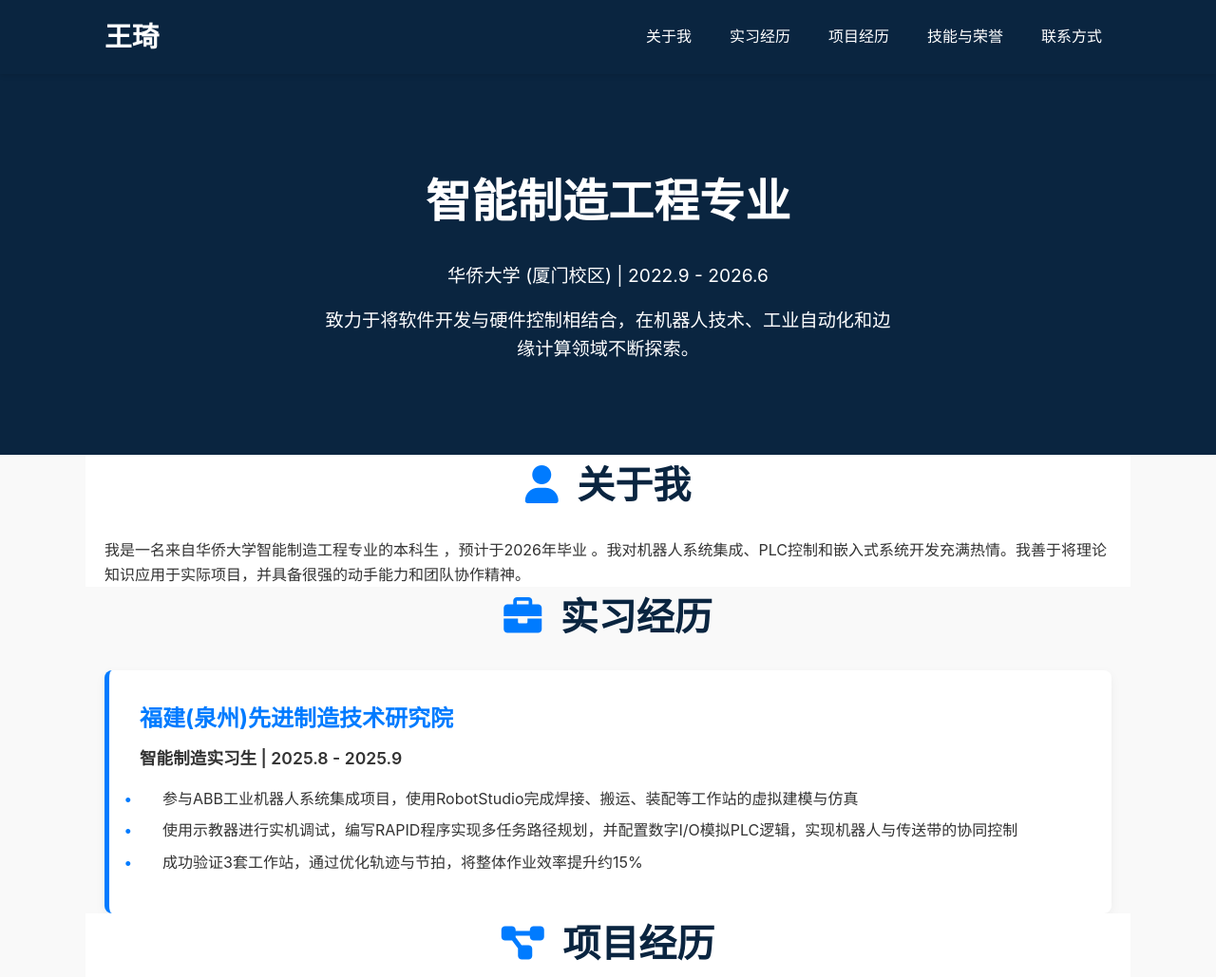
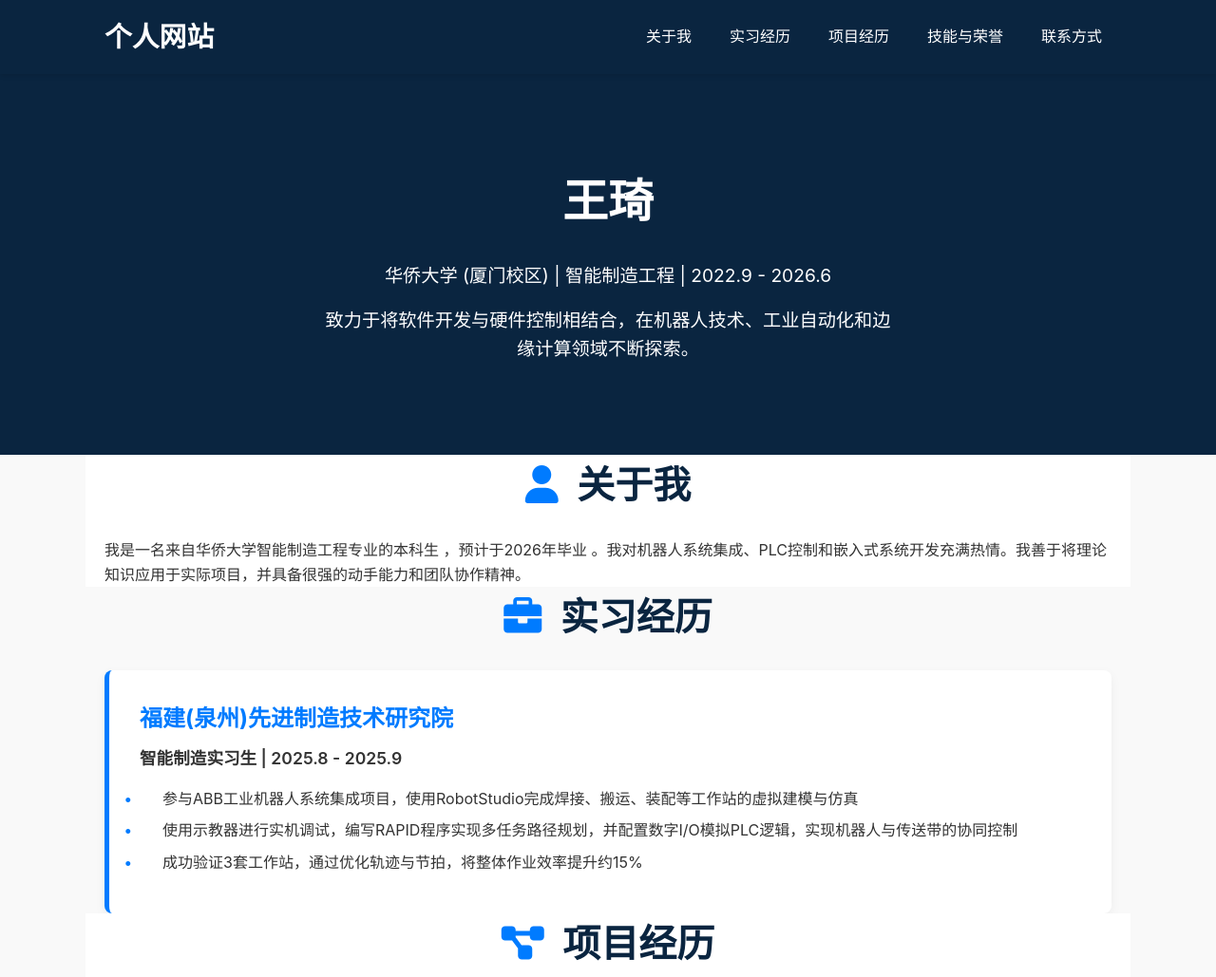
Before and after one commit to torch241/torch241.github.io, a plain HTML site: page index.html in a window 1280 px wide. Shown: the top 1029 px of the page at 95% size. Drawn offline with Linux system fonts and the light colour scheme.

Commit message:
Update index.html

```diff
--- a/index.html
+++ b/index.html
@@ -10,7 +10,7 @@
 <body>
     <header>
         <div class="container">
-            <h1 class="logo">王琦</h1>
+            <h1 class="logo">个人网站</h1>
             <nav>
                 <input type="checkbox" id="menu-toggle">
                 <label for="menu-toggle" class="menu-icon">&#9776;</label>
@@ -28,8 +28,8 @@
     <main>
         <section id="hero">
             <div class="container">
-                <h2>智能制造工程专业 </h2>
-                <p>华侨大学 (厦门校区) | 2022.9 - 2026.6 </p>
+                <h2>王琦 </h2>
+                <p>华侨大学 (厦门校区) | 智能制造工程 | 2022.9 - 2026.6 </p>
                 <p>致力于将软件开发与硬件控制相结合，在机器人技术、工业自动化和边缘计算领域不断探索。</p>
             </div>
         </section>
```
